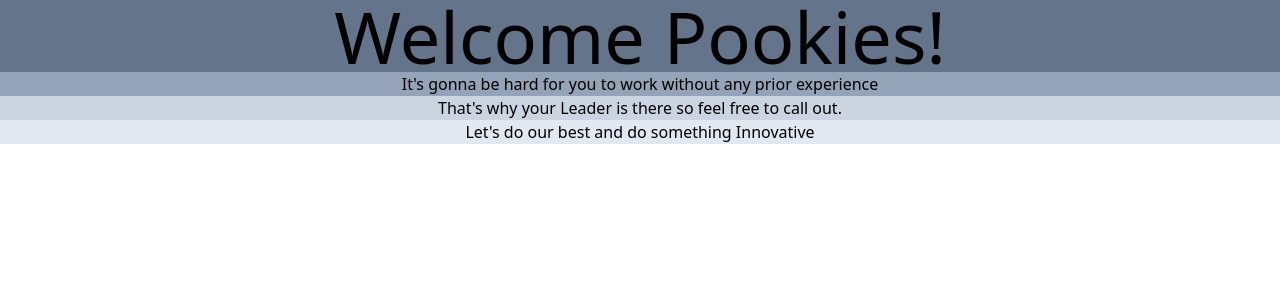
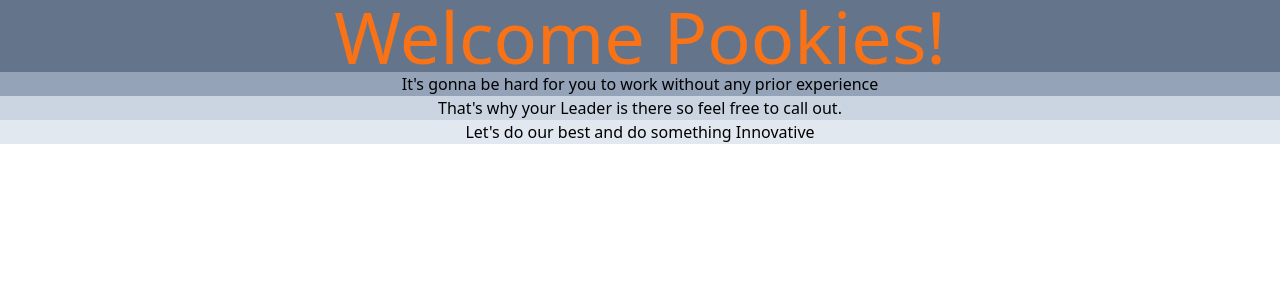
Before and after one commit to MuKulsoop/Carbonexis, a React (Vite) app: page / in a window 1280 px wide. Shown: the top 300 px of the page. Built offline with nearby package versions, Linux system fonts and the light colour scheme.

Commit message:
Commit by Ashish

```diff
--- a/src/App.jsx
+++ b/src/App.jsx
@@ -5,7 +5,7 @@ function App() {
 
   return (
     <>
-      <h1 className=' bg-slate-500 text-center text-7xl'>Welcome Pookies! </h1>
+      <h1 className=' bg-slate-500 text-center text-7xl text-orange-500'>Welcome Pookies! </h1>
       <p className=' bg-slate-400 text-center'>It's gonna be hard for you to work without any prior experience</p>
       <p className=' bg-slate-300 text-center'>That's why your Leader is there so feel free to call out.</p>
       <p className=' bg-slate-200 text-center'>Let's do our best and do something Innovative</p>
```
Also changed, not shown: src/Components/Navbar.css (added), src/Components/Navbar.jsx (added), src/Pages/Home.jsx (added).
